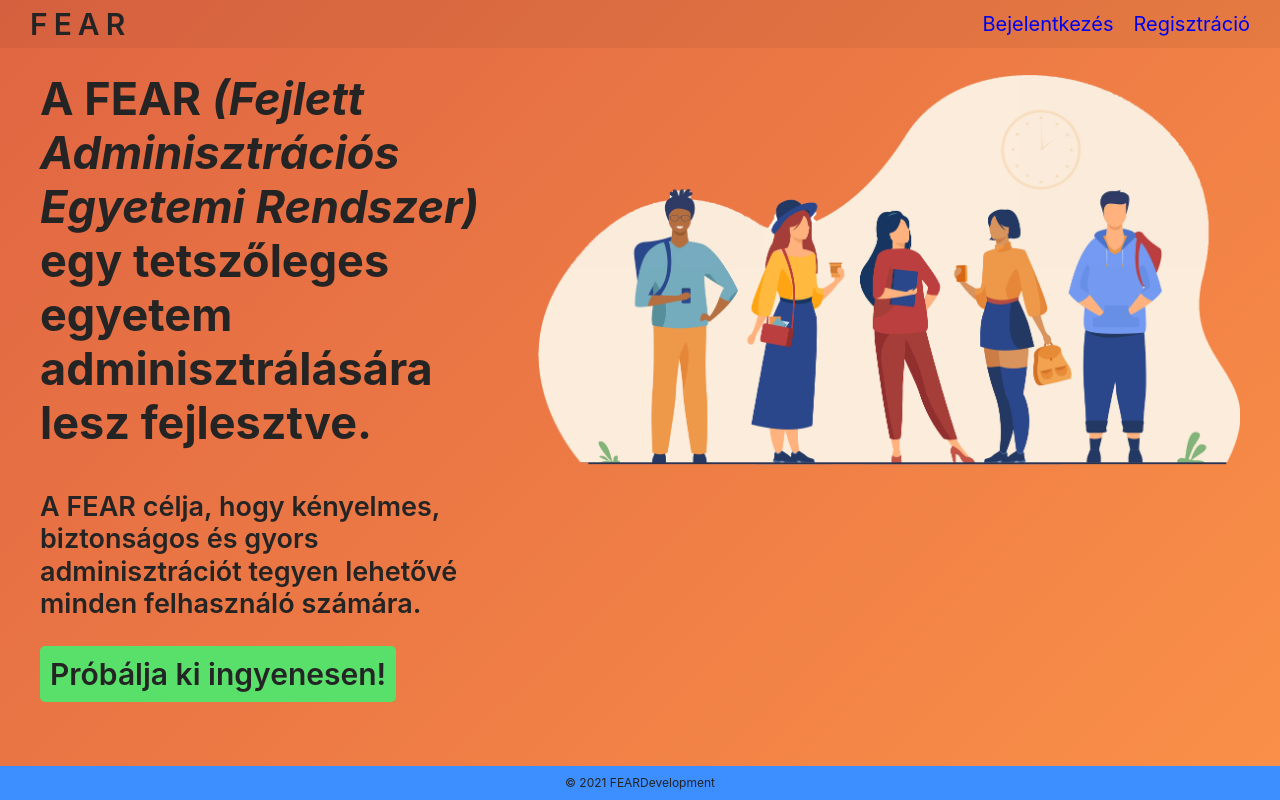
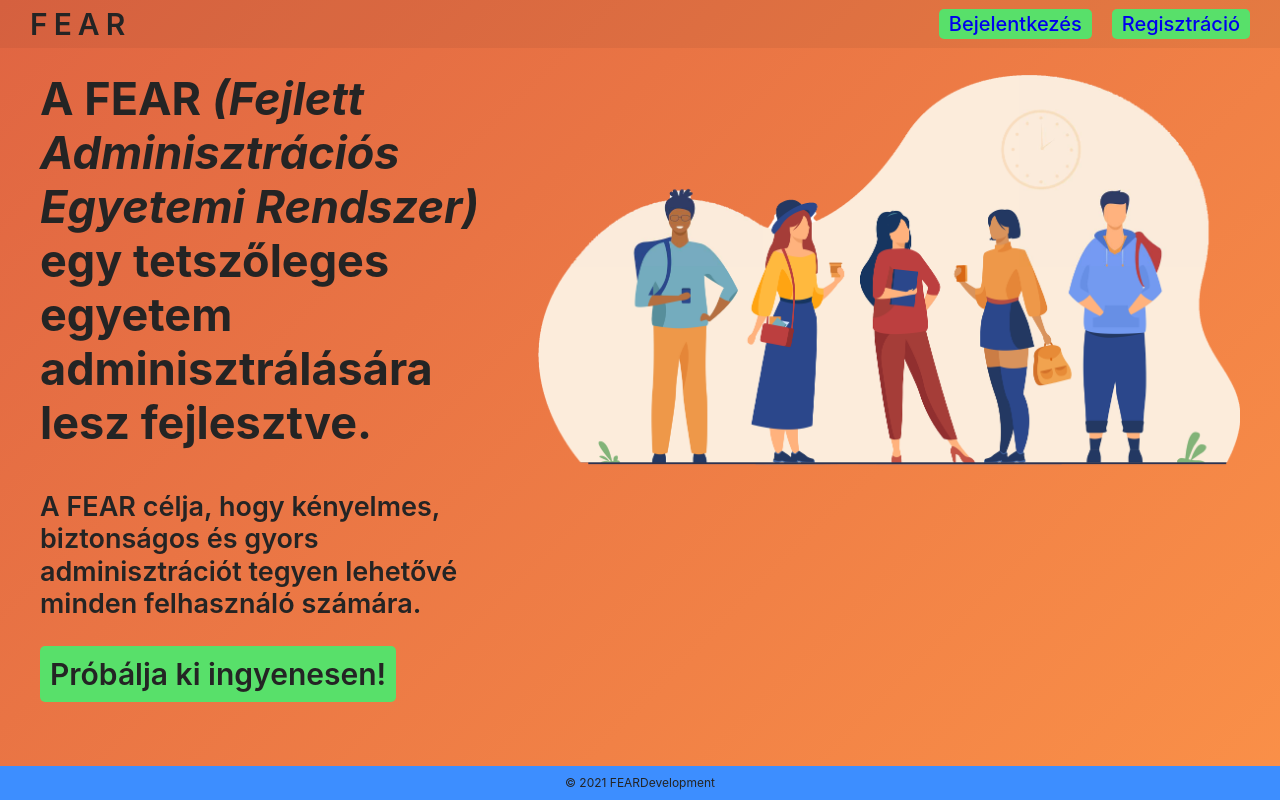
Before and after one commit to feardevelopment/fear-frontend, a Svelte app: page / in a window 1280 px wide. Built offline with nearby package versions, Linux system fonts and the light colour scheme.

Commit message:
feat: add logged-out-nav component

```diff
--- a/src/Header.svelte
+++ b/src/Header.svelte
@@ -1,5 +1,5 @@
 <script lang="ts">
-  import Login from "./Login.svelte";
+  import Login from "./LoggedOutNav.svelte";
 </script>
 
 <header>
@@ -13,7 +13,6 @@
 
 <style lang="scss">
   header {
-    flex-direction: row;
     height: 48px;
     margin-bottom: 2.4em;
     background-color: rgba(0, 0, 0, 0.05);
--- a/src/Home.svelte
+++ b/src/Home.svelte
@@ -14,6 +14,7 @@
   section {
     max-width: 1200px;
     margin: auto;
+    margin-bottom: 2em;
 
     article {
       display: grid;
--- /dev/null
+++ b/src/LoggedOutNav.svelte
@@ -0,0 +1,37 @@
+<script lang="ts">
+
+</script>
+
+<ul>
+  <li><a href="/"><span>Bejelentkezés</span></a></li>
+  <li><a href="/"><span>Regisztráció</span></a></li>
+</ul>
+
+<style lang="scss">
+  ul {
+    display: flex;
+
+    li {
+      list-style-type: none;
+      margin-left: 1em;
+
+      a {
+        padding: 3px 10px;
+        border-radius: 5px;
+        background-color: var(--accentColor);
+
+        &:active {
+          color: var(--textColor);
+        }
+
+        &:visited {
+          color: var(--textColor);
+        }
+
+        span {
+          font-weight: 500;
+        }
+      }
+    }
+  }
+</style>
--- a/src/Login.svelte
+++ /dev/null
@@ -1,19 +0,0 @@
-<script lang="ts">
-
-</script>
-
-<ul>
-  <li><a href="/">Bejelentkezés</a></li>
-  <li><a href="/">Regisztráció</a></li>
-</ul>
-
-<style lang="scss">
-  ul {
-    display: flex;
-
-    li {
-      list-style-type: none;
-      margin-left: 1em;
-    }
-  }
-</style>
```
Also changed, not shown: public/global.css (line endings or trailing spaces).
